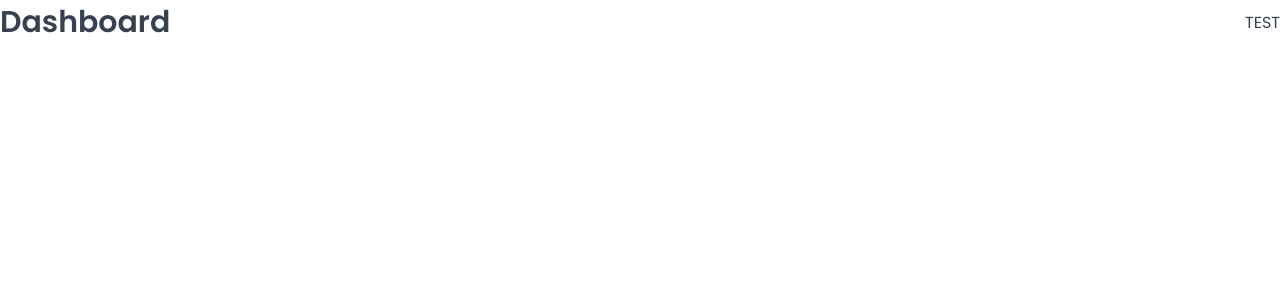
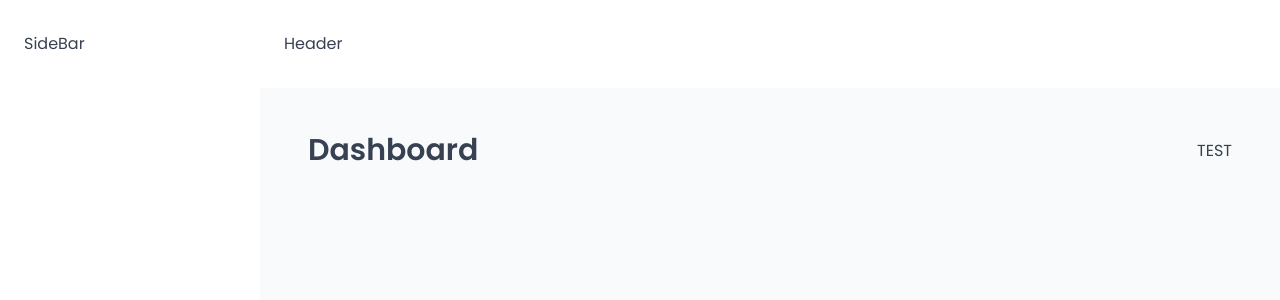
Before and after one commit to Fatialnd/woodland, a React (Vite) app: page /dashboard in a window 1280 px wide. Shown: the top 300 px of the page. Built offline with nearby package versions, Linux system fonts and the light colour scheme; a web font is replaced by a local one.

Commit message:
building layout

```diff
--- a/src/App.jsx
+++ b/src/App.jsx
@@ -8,6 +8,7 @@
 import Account from "./pages/Account";
 import Login from "./pages/Login";
 import PageNotFound from "./pages/PageNotFound";
+import AppLayout from "./ui/AppLayout";
 
 function App() {
   return (
@@ -15,6 +16,7 @@
       <GlobalStyles />
       <BrowserRouter>
         <Routes>
+          <Route element={<AppLayout />}>
             <Route index element={<Navigate replace to="dashboard" />} />
             <Route path="dashboard" element={<Dashboard />} />
             <Route path="bookings" element={<Bookings />} />
@@ -22,6 +24,7 @@
             <Route path="users" element={<Users />} />
             <Route path="settings" element={<Settings />} />
             <Route path="account" element={<Account />} />
+          </Route>
           <Route path="login" element={<Login />} />
           <Route path="*" element={<PageNotFound />} />
         </Routes>
--- /dev/null
+++ b/src/ui/AppLayout.jsx
@@ -0,0 +1,30 @@
+import { Outlet } from "react-router-dom";
+import Sidebar from "./Sidebar";
+import Header from "./Header";
+import styled from "styled-components";
+
+const StyledAppLayout = styled.div`
+  display: grid;
+  grid-template-columns: 26rem 1fr;
+  grid-template-rows: auto 1fr;
+  height: 100vh;
+`;
+
+const Main = styled.main`
+  background-color: var(--color-grey-50);
+  padding: 4rem 4.8rem 6.4rem;
+`;
+
+function AppLayout() {
+  return (
+    <StyledAppLayout>
+      <Header />
+      <Sidebar />
+      <Main>
+        <Outlet />
+      </Main>
+    </StyledAppLayout>
+  );
+}
+
+export default AppLayout;
--- /dev/null
+++ b/src/ui/Header.jsx
@@ -0,0 +1,12 @@
+import styled from "styled-components";
+
+const StyledHeader = styled.header`
+  background-color: var(--color-grey-0);
+  padding: 3.2rem 2.4rem;
+`;
+
+function Header() {
+  return <StyledHeader>Header</StyledHeader>;
+}
+
+export default Header;
--- /dev/null
+++ b/src/ui/Sidebar.jsx
@@ -0,0 +1,13 @@
+import styled from "styled-components";
+
+const StyledSidebar = styled.aside`
+  background-color: var(--color-grey-0);
+  padding: 3.2rem 2.4rem;
+  grid-row: 1 / -1;
+`;
+
+function Sidebar() {
+  return <StyledSidebar>SideBar</StyledSidebar>;
+}
+
+export default Sidebar;
```
Lines whose indentation alone changed are shown as unchanged.
